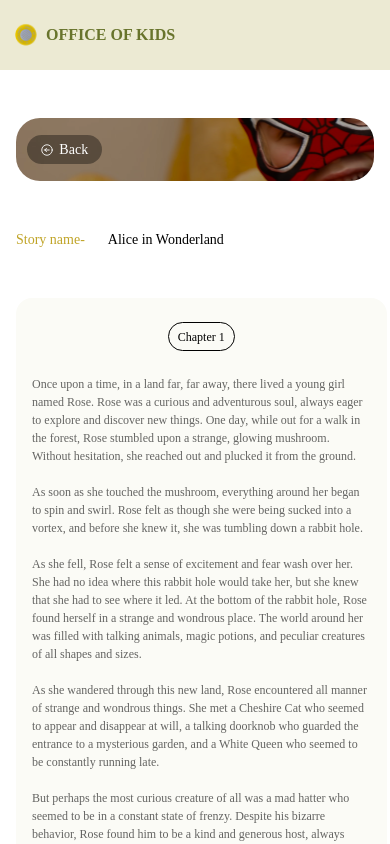
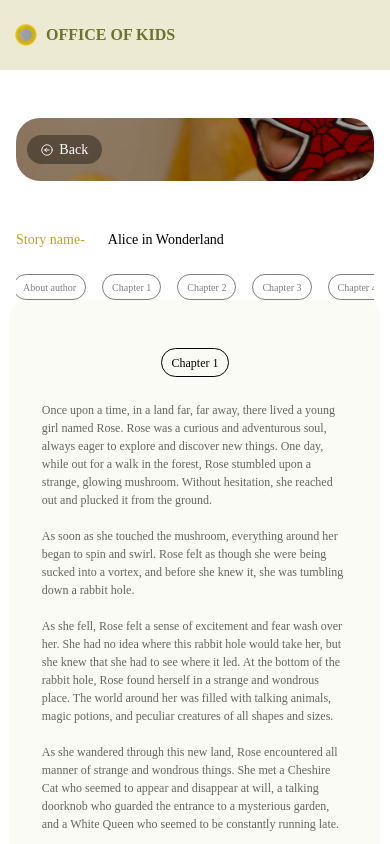
Before and after one commit to LEAT-Systems/OfficeOfKids, a React (Create React App) app: page /reader in a window 390 px wide. Shown: the top 844 px of the page. Built offline with nearby package versions, Linux system fonts and the light colour scheme; the HTML template or start-up script is replaced by a standard one.

Commit message:
Update readerscreen mobileversion

```diff
--- a/src/components/ReaderScreen.jsx
+++ b/src/components/ReaderScreen.jsx
@@ -72,10 +72,10 @@ function ReaderScreen() {
                     <p className="page">Page 1 of 30</p>
                     <div className="flex gap-x-[38px]">
                       <div className="page-navigate">
-                        <HiOutlineArrowLeftCircle className="mr-4" /> Previous
+                        <HiOutlineArrowLeftCircle className="mr-2 md:mr-4" /> Previous
                       </div>
                       <div className="page-navigate">
-                        Next <HiOutlineArrowRightCircle className="ml-4" />
+                        Next <HiOutlineArrowRightCircle className="ml-2 md:ml-4" />
                       </div>
                     </div>
                   </div>
@@ -92,6 +92,16 @@ function ReaderScreen() {
                     </div>
                   </div>
                 </div>
+
+				<ul className="chapters-list-mobile">
+					<li>introduction</li>
+					<li>About author</li>
+					<li>Chapter 1</li>
+					<li>Chapter 2</li>
+					<li>Chapter 3</li>
+					<li>Chapter 4</li>
+					<li>Chapter 5</li>
+				</ul>
 
                 <div className="chapters">
                   <p>Chapters</p>
--- a/src/style/reader/ReaderScreen.css
+++ b/src/style/reader/ReaderScreen.css
@@ -1,23 +1,23 @@
-#reader-header{
-    color: #C0A427;
+#reader-header {
+  color: #c0a427;
   font-size: 2rem;
 }
 
-#reader-header span{
+#reader-header span {
   color: black;
   padding-left: 2.3rem;
 }
 
-.reader-screen{
+.reader-screen {
   border-radius: 1.6rem;
-    background-color: #FBFBF6;
+  background-color: #fbfbf6;
   margin-top: 1.6rem;
   margin-bottom: 5rem;
   width: 100%;
   color: black;
 }
 
-.reader-page{
+.reader-page {
   padding: 4.8rem 5.2rem;
   display: flex;
   flex-direction: column;
@@ -25,73 +25,77 @@
   align-items: center;
 }
 
-.reader-page h2{
+.reader-page h2 {
   text-align: center;
   border: 1px solid black;
-    padding: .8rem 1.6rem;
+  padding: 0.8rem 1.6rem;
   border-radius: 3.6rem;
   font-size: 1.6rem;
   margin-bottom: 1.4rem;
 }
 
-.reader-page p{
+.reader-page p {
   font-size: 1.4rem;
-    padding: .8rem;
+  padding: 0.8rem;
   opacity: 0.6;
 }
 
-.navigate-page{
+.navigate-page {
   display: flex;
   justify-content: space-between;
-    padding: 2.9rem ;
+  padding: 2.9rem;
   font-size: 1.6rem;
 }
 
-.page{
+.page {
   font-weight: 700;
   font-size: 1.6rem;
 }
 
-.page-navigate{
+.page-navigate {
   display: flex;
   align-items: center;
   cursor: pointer;
   font-size: 1.6rem;
 }
 
-.author-background{
-    background-image: url('../../images/UserBackground.svg');
+.chapters-list-mobile {
+  display: none;
+}
+
+.author-background {
+  background-image: url("../../images/UserBackground.svg");
   background-size: cover;
   border-radius: 2.4rem;
 }
 
-.author-display{
+.author-display {
   padding: 2.4rem;
 }
 
-.author-display p{
+.author-display p {
   opacity: 0.7;
   font-size: 1.6rem;
 }
 
-.author-avatar{
+.author-avatar {
   display: flex;
   align-items: center;
   gap: 0 1.6rem;
-    margin-top: .8rem;
+  margin-top: 0.8rem;
 }
 
-.author-avatar img{
+.author-avatar img {
   width: 4.4rem;
   height: 4.4rem;
-    border: 2px solid #C0A427;
+  border: 2px solid #c0a427;
   border-radius: 50%;
 }
 
-.chapters{
+.chapters {
   width: 30vw;
   padding: 2.4rem;
-    background-color: #C0A427;
+  background-color: #c0a427;
   margin-top: 1.6rem;
   border-radius: 5.6rem;
   display: flex;
@@ -99,7 +103,7 @@
   font-size: 1.8rem;
 }
 
-ul li {
+.chapters-list li {
   list-style-type: none;
   color: black;
   opacity: 0.5;
@@ -114,50 +118,72 @@ ul li {
   transition: outline 200ms, color 200ms ease;
 }
 
-ul li:hover{
-    outline: 2px solid #68742C;
-    color: #68742C;
+.chapters-list li:hover {
+  outline: 2px solid #68742c;
+  color: #68742c;
   opacity: 1;
-    background-color: #FBFBF6;
+  background-color: #fbfbf6;
 }
 
-@media (max-width: 800px){
-    #reader-header{
+@media (max-width: 800px) {
+  #reader-header {
     font-size: 1.4rem;
     margin: 0 1.6rem;
   }
 
-
-    .reader-screen{
-        margin: 2.4rem 1.6rem 4.8rem ;
+  .reader-screen {
+    padding: 2.4rem 1.6rem 4.8rem;
     overflow-x: hidden;
     width: 95%;
-
+    margin: 0 auto;
   }
 
-    .reader-page{
-        padding: 2.4rem .8rem;
+  .reader-page {
+    padding: 2.4rem 0.8rem;
   }
 
-    .reader-page h2{
-        padding: .45rem .91rem;
+  .reader-page h2 {
+    padding: 0.45rem 0.91rem;
     font-size: 1.2rem;
     margin-bottom: 1.6rem;
   }
 
-    .reader-page p{
-        font-size: 1.2rem;
-
-    }
-
-    .navigate-page div{
-        font-size: 1.2rem;
-    }
-    .page{
+  .reader-page p {
     font-size: 1.2rem;
   }
 
-    .author-background, .chapters, .chapters-list{
+  .navigate-page div {
+    font-size: 1.2rem;
+  }
+  .page {
+    font-size: 1.2rem;
+  }
+
+  .author-background,
+  .chapters,
+  .chapters-list {
     display: none;
   }
+
+  .chapters-list-mobile{
+      display: flex;
+      align-items: center;
+      justify-content: center;
+      gap: 0 1.6rem;
+      overflow-x: scroll;
+        white-space: nowrap;
+        margin: 0 1.6rem;
   }
+
+  .chapters-list-mobile::-webkit-scrollbar{
+      display: none;
+  }
+
+  .chapters-list-mobile li {
+      width: 8rem;
+    border: 0.57px solid #00000080;
+    border-radius: 2rem;
+    padding: 0.45rem 0.9rem;
+    color: rgba(0, 0, 0, 0.5);
+  }
+}
```
Also changed, not shown: src/context/ModalContext.js (+14 -13 lines). Lines whose indentation alone changed are shown as unchanged.
